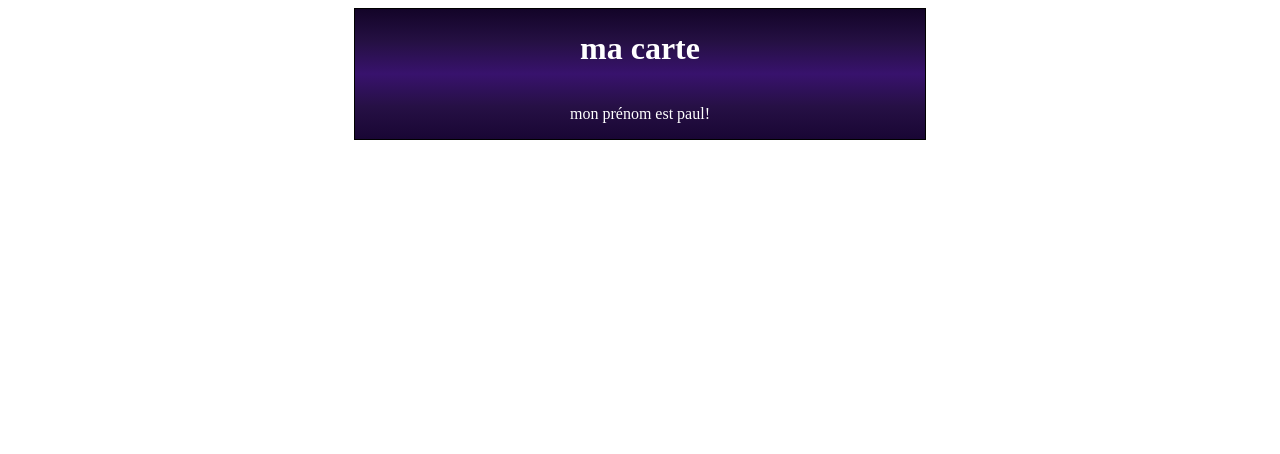
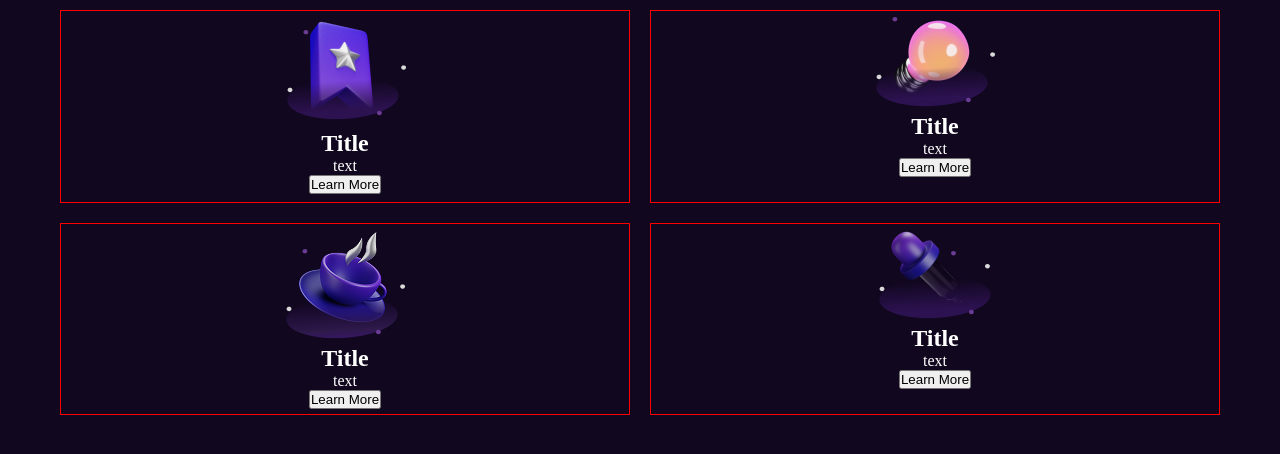
Before and after one commit to JohnSnwo5545/card-css, a plain HTML site: page index.html in a window 1280 px wide. Drawn offline with Linux system fonts and the light colour scheme.

Commit message:
create card display flex and add img

```diff
--- a/index.html
+++ b/index.html
@@ -9,13 +9,55 @@
 </head>
 
 <body>
-    <div class="card">
-        <div class="child">
-            <h1>ma carte</h1>
-            <p>mon prénom est paul!</p>
+    <section class="container">
+        <div class="card">
+            <div class="card-image">
+                <img src="./img/étoile.png" alt="modèle numéro 1">
+            </div>
+            <div class="card-contact">
+                <h2>Title</h2>
+                <p>text</p>
+                <button>Learn More</button>
+            </div>
+
+        </div>
+        <div class="card">
+            <div class="card-image">
+                <img src="./img/roind.png" alt="modèle numéro 2">
+            </div>
+            <div class="car-contact">
+                <h2>Title</h2>
+                <p>text</p>
+                <button>Learn More</button>
+            </div>
+
+        </div>
+        <div class="card">
+            <div class="card-image">
+                <img src="./img/café.png" alt="modèle numéro 3">
+            </div>
+            <div class="car-contact">
+            </div>
+            <h2>Title</h2>
+            <p>text</p>
+            <button>Learn More</button>
+
+
+        </div>
+        <div class="card">
+            <div class="card-image">
+                <img src="./img/Icons.png" alt="modèle numéro 4">
+
+            </div>
+            <div class="car-contact">
+                <h2>Title</h2>
+                <p>text</p>
+                <button>Learn More</button>
+            </div>
+
         </div>
 
-    </div>
+    </section>
 
 </body>
 
--- a/style.css
+++ b/style.css
@@ -1,20 +1,23 @@
+*{
+    box-sizing: border-box;
+    padding: 0;
+    margin:0;
+}
+body{
+   background: #11071F;
+}
+
+.container{
+    display: flex;
+    justify-content: center;
+    flex-wrap: wrap;
+    text-align: center;
+    color:white;
+}
 .card{
-    display:flex;
-    justify-content: center;
-    align-items: center;
-
-
-
-
+    background-color:linear-gradient(#130428, #251043, #38126D, #261045, #190634);
+    border:1px red solid;
+    width:570px;
+    height:192.68px;
+    margin:10px;
 }
-.child{
-    display: flex;
-    flex-direction: column;
-     border: 1px black solid;
-     width: 570px;
-     height:192.68;
-     background: linear-gradient(#130428,#251043,#38126D,#261045,#190634);
-     color:white;
-    text-align: center;
-
-}
```
Also changed, not shown: img/Icons.png (added), img/café.png (added), img/roind.png (added), img/étoile.png (added).
